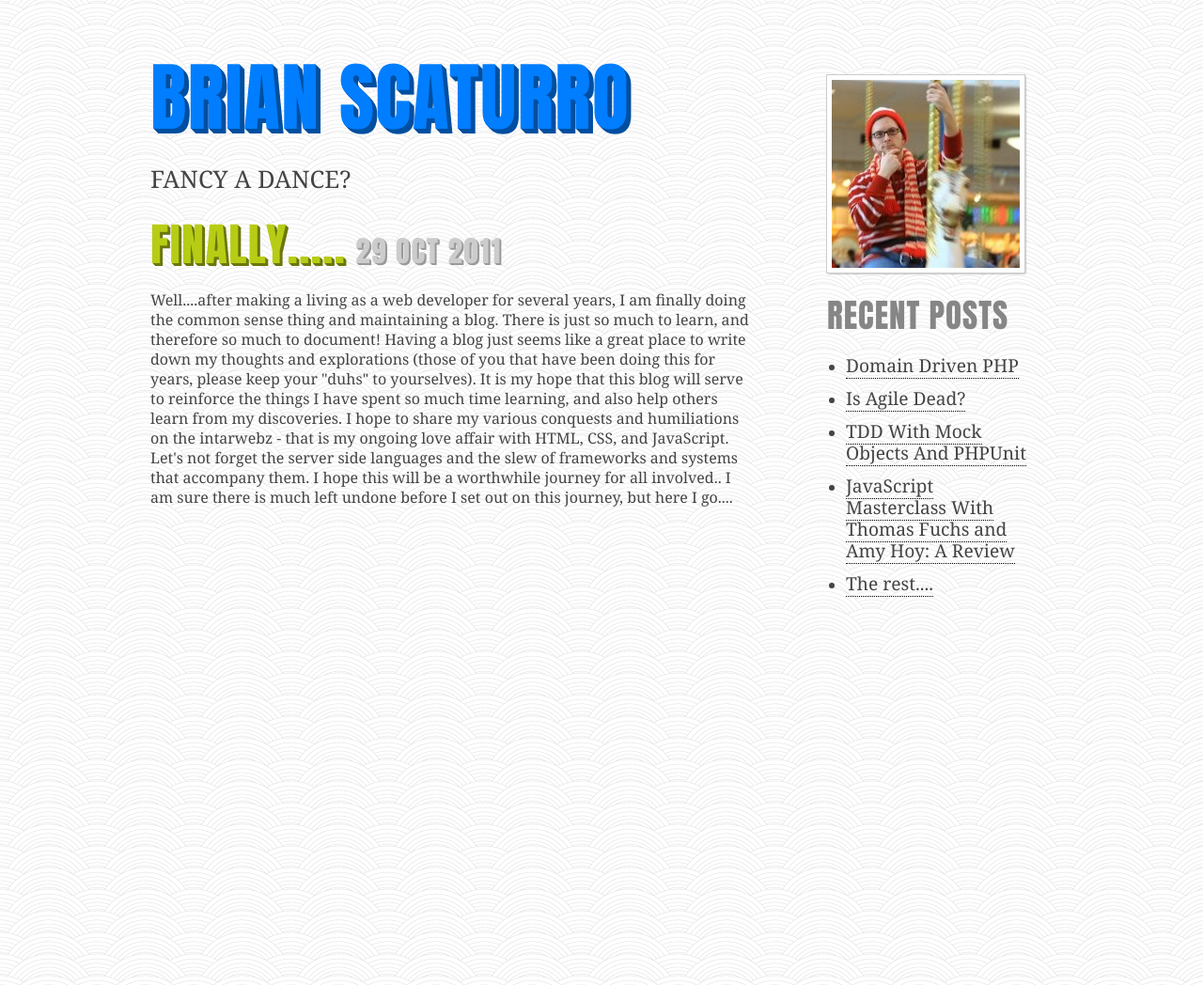
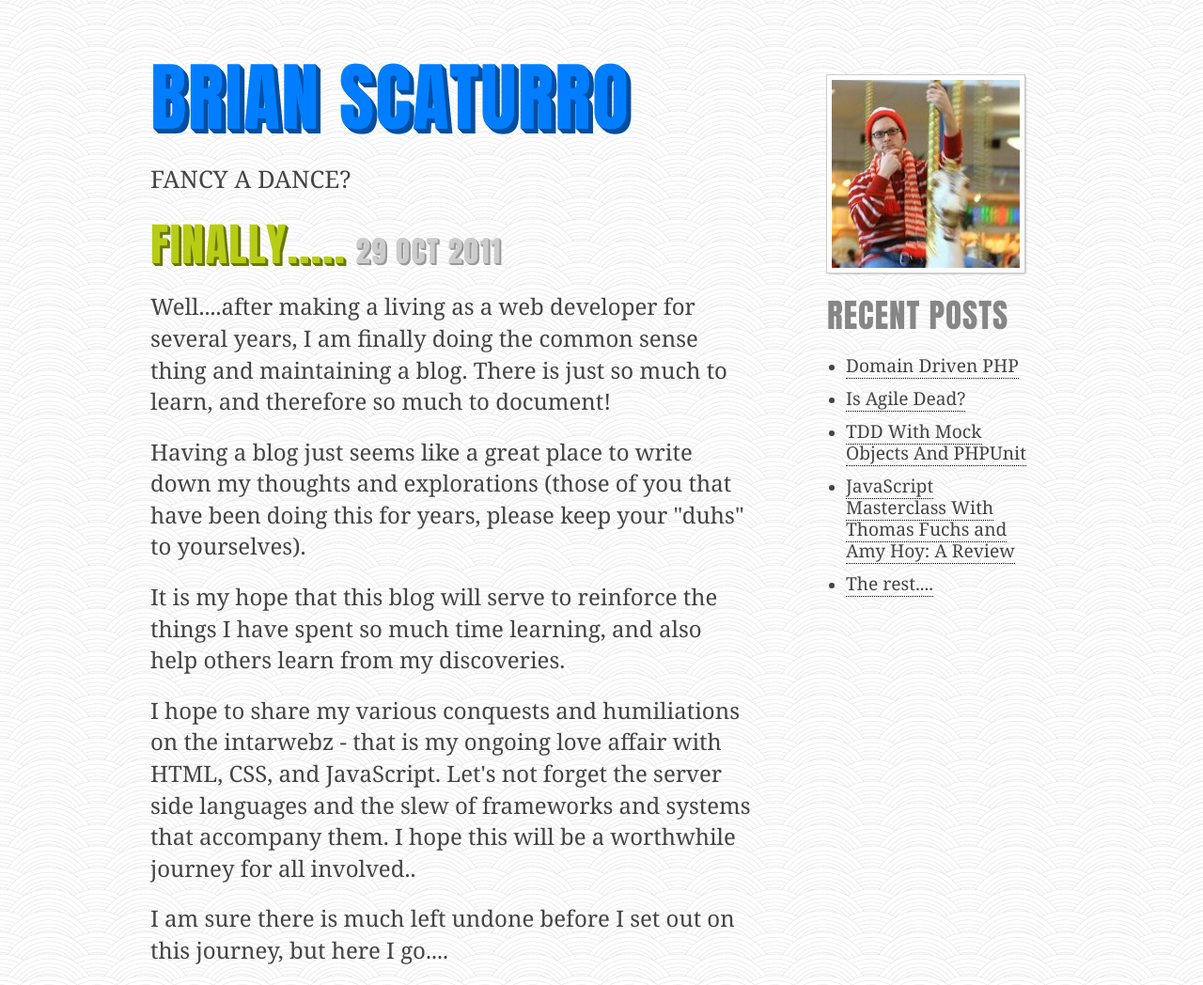
Before and after one commit to brianium/old-site, a Jekyll site: the page built from _posts/2011-10-29-finally.html, in a window 1280 px wide. Shown: the whole page at 94% size. Built offline with Jekyll 4.4.1, drawn with Linux system fonts in a browser that asks for light colours.

```diff
--- a/_posts/2011-10-29-finally.html
+++ b/_posts/2011-10-29-finally.html
@@ -10,8 +10,12 @@ meta:
   _edit_last: '1'
   _thumbnail_id: '831'
 ---
-Well....after making a living as a web developer for several years, I am finally doing the common sense thing and maintaining a blog. There is just so much to learn, and therefore so much to document! Having a blog just seems like a great place to write down my thoughts and explorations (those of you that have been doing this for years, please keep your "duhs" to yourselves). It is my hope that this blog will serve to reinforce the things I have spent so much time learning, and also help others learn from my discoveries.
+<p>Well....after making a living as a web developer for several years, I am finally doing the common sense thing and maintaining a blog. There is just so much to learn, and therefore so much to document!</p>
 
-I hope to share my various conquests and humiliations on the intarwebz - that is my ongoing love affair with HTML, CSS, and JavaScript. Let's not forget the server side languages and the slew of frameworks and systems that accompany them. I hope this will be a worthwhile journey for all involved..
+<p>Having a blog just seems like a great place to write down my thoughts and explorations (those of you that have been doing this for years, please keep your "duhs" to yourselves).</p>
 
-I am sure there is much left undone before I set out on this journey, but here I go....
+<p>It is my hope that this blog will serve to reinforce the things I have spent so much time learning, and also help others learn from my discoveries.</p>
+
+<p>I hope to share my various conquests and humiliations on the intarwebz - that is my ongoing love affair with HTML, CSS, and JavaScript. Let's not forget the server side languages and the slew of frameworks and systems that accompany them. I hope this will be a worthwhile journey for all involved..</p>
+
+<p>I am sure there is much left undone before I set out on this journey, but here I go....</p>
```
Also changed, not shown: _posts/2011-10-29-delicious-links-widget-for-wordpress.html (deleted, +0 -43 lines), _posts/2011-10-29-simple-syntax-highlighter-plugin-for-wordpress.html (+16 -26 lines), _posts/2011-10-30-delicious-links-widget-for-wordpress.html (added, +40 -0 lines), images/delicious.jpg (added), images/syntax-settings.jpg (added), 7 other files.
